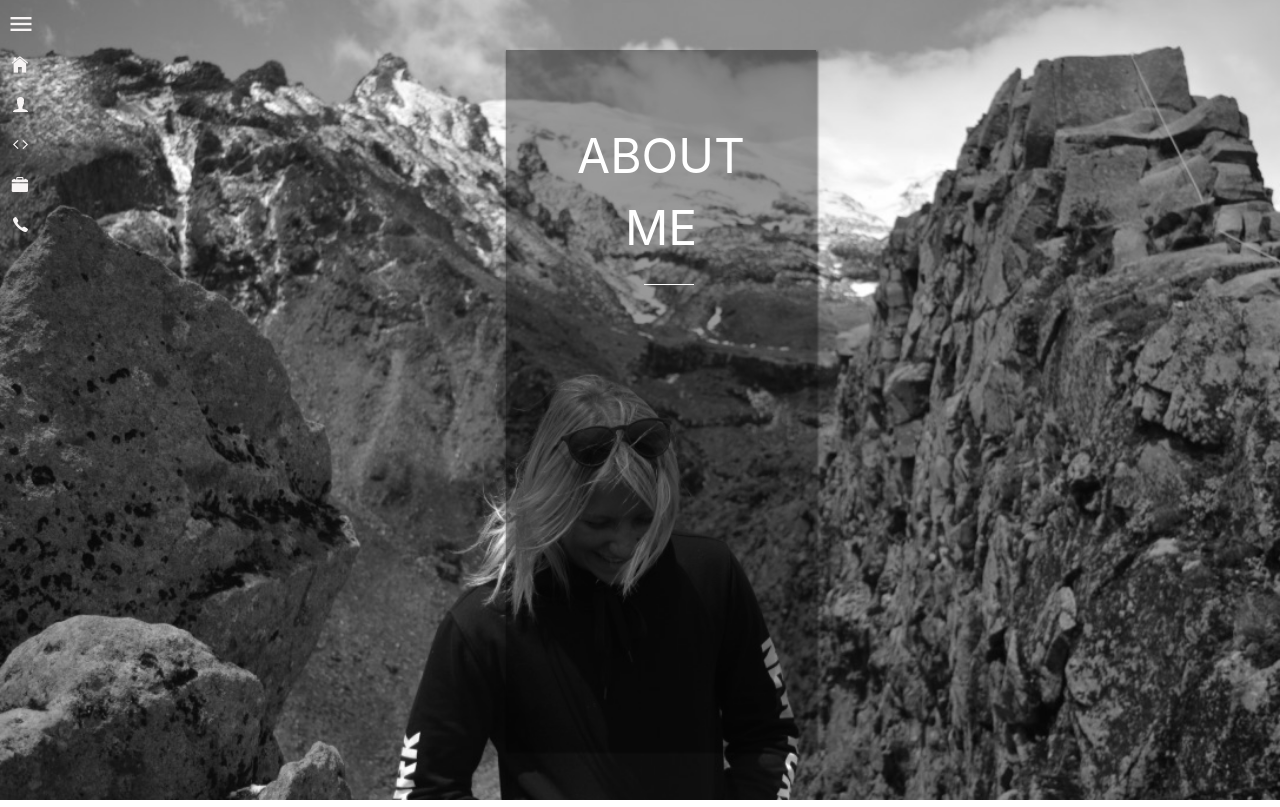
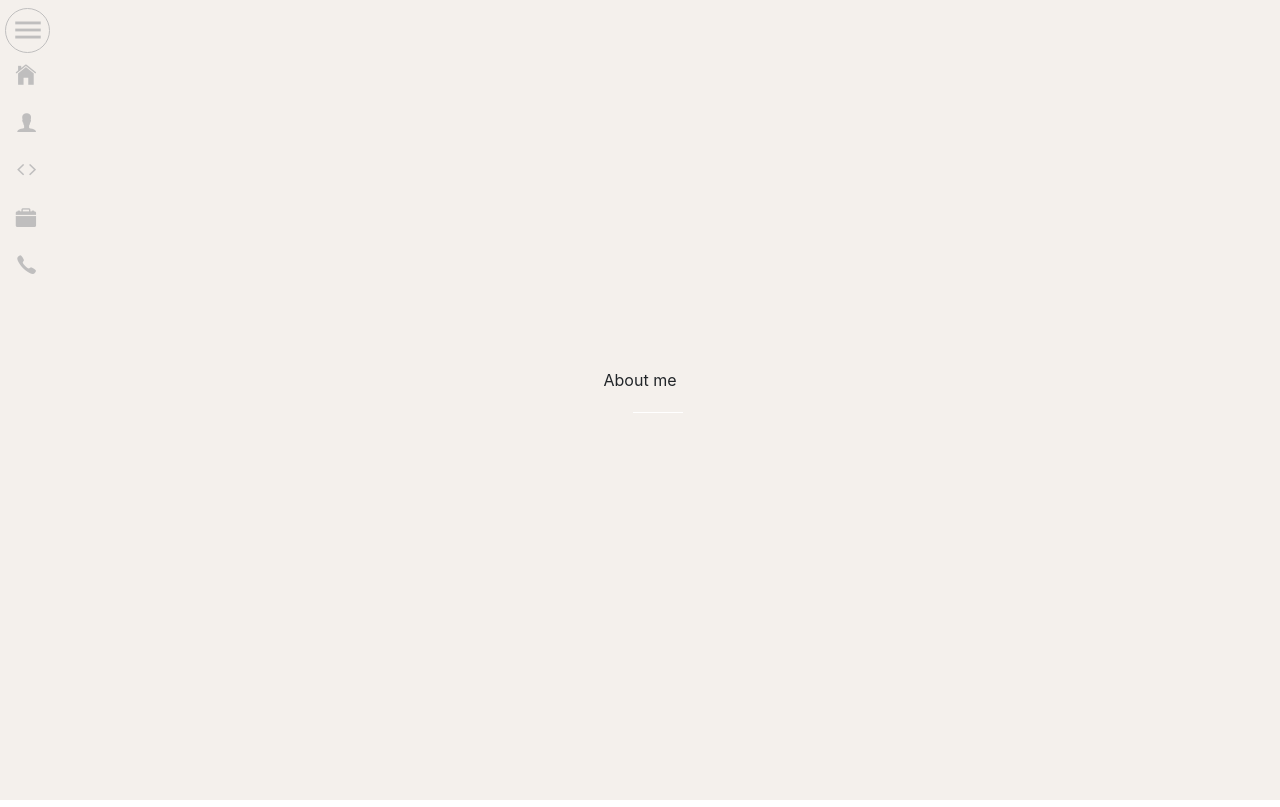
Before and after one commit to lindacool/Linda-portfolio, a Vue app: page /about in a window 1280 px wide. Built offline with nearby package versions, Linux system fonts and the light colour scheme.

Commit message:
contact styl

```diff
--- a/src/assets/main.scss
+++ b/src/assets/main.scss
@@ -11,6 +11,10 @@
 @import url('https://fonts.googleapis.com/css2?family=Noto+Serif:ital,wght@0,400;0,700;1,400;1,700&display=swap');
 
 @import url('https://fonts.googleapis.com/css2?family=Noto+Serif:ital,wght@0,400;0,700;1,400;1,700&family=Playfair+Display&display=swap');
+
+
+
+@import url('https://fonts.googleapis.com/css2?family=Prata&display=swap');
 
 //Icons
 @import 'https://unpkg.com/ionicons@4.2.2/dist/css/ionicons.min.css';
--- a/src/components/Navbar.vue
+++ b/src/components/Navbar.vue
@@ -3,7 +3,9 @@
     <!-- ref tells vue that i want to have a reference in memory to this DOM-element. I can accent whenever i want -->
     <ul ref="nav">
             <div class="image-logo" @click="toggleNav">
-                <span class="material-icons">menu</span>
+                <button class="menu-btn"> <span class="material-icons">
+menu
+</span></button>
             </div>
 
 
@@ -52,9 +54,9 @@ export default {
             margin-block-end: 0;
             padding-inline-start: 0;
             color: rgba(247, 244, 244);
-            left: -150px;
+            left: -145px;
             transition: 300ms ease-in;
-            top: 0px;
+            top: 7px;
             z-index:1;
              cursor: pointer;
 
@@ -72,22 +74,40 @@ export default {
     }
 
     .material-icons{
-        color: rgb(247, 244, 244);
-         margin-left: 6px;
+        color: rgb(191, 190, 190);
+         margin: 2px;
          font-size: 28px;
+
+          @include medium {
+            font-size: 34px;
+            margin-left: -1px;
+            }
     }
 
 
         .image-logo{
-                cursor: pointer;
-                position: fixed;
-                z-index: 1;
-                top:10px;
-                left: 1px;
+
+
+                .menu-btn{
+                    cursor: pointer;
+                    border-radius: 50%;
+                    border: solid 1px rgb(191, 190, 190);
+                    background: none;
+                    height: 45px;
+                    width: 45px;
+                    color: white;
+                    font-size: 10px;
+                    position: fixed;
+                    z-index: 1;
+                    top:8px;
+                    left: 5px;
+
+                }
+
+
+
                 }
             }
-
-
 
             :hover{
                 color: gray;
@@ -102,13 +122,22 @@ export default {
                 margin: 10px 5px 10px 10px;
                 justify-content: space-between;
                 font-weight: 200;
-                color: rgba(247, 244, 244);
+                color: rgb(191, 190, 190);
+
+                @include medium {
+                    font-size: 23px;
+                }
 
 
                 i{
                     margin-right: 7px;
                     font-size: 20px;
-                    color: rgb(247, 244, 244);
+                    color: rgb(191, 190, 190);
+
+                    @include medium {
+                        font-size: 25px;
+                        margin-right: 4px;
+                    }
                 }
 
             }
--- a/src/views/About.vue
+++ b/src/views/About.vue
@@ -20,7 +20,8 @@
 <style lang="scss" scoped>
 
 .background {
-    background-image: url('../assets/img/linda.jpeg');
+    // background-image: url('../assets/img/linda.jpeg');
+    background-color: #f4f0ec;;
     background-position: center;
     background-repeat: no-repeat;
     background-size: cover;
@@ -36,38 +37,6 @@
     justify-content: center;
     overflow: hidden;
 
-    .about{
-      text-align: center;
-      font-size: 2rem;
-      color:white;
-      background-color: rgba(0,0,0,0.4);
-      box-shadow: 1px 2px 2px 1px rgba(0,0,0,0.4);
-      z-index: 1;
-      height: 700px;
-      width: 310px;
-      padding: 20px;
-      margin-left: 42px;
-
-        @include medium {
-                padding: 70px;
-            }
-      .aboutMe
-      {
-         text-transform: uppercase;
-          font-weight: 400;
-
-
-         @include medium {
-                font-size: 3rem;
-            }
-      }
-      .education{
-        font-size: 1.1rem;
-        padding-top: 2px;
-         @include medium {
-                font-size: 2rem;
-            }
-      }
 
       .line{
         border-bottom: 1px solid white;
@@ -80,9 +49,6 @@
     }
 
   }
-
-
-}
 
 
 
--- a/src/views/Contact.vue
+++ b/src/views/Contact.vue
@@ -3,7 +3,7 @@
   <div class="row">
       <div class="left col-sm-12 col-md-6 col-lg-6 d-flex p-0 m-0">
         <div class="contact m-0 ">
-         <div class="uppercase">Contact</div>
+         <div class="uppercase">Say Hi!</div>
         </div>
 
       </div>
@@ -11,12 +11,9 @@
 
       <div class="right col-sm-12 col-md-6 col-lg-6">
         <div class="contact-me">
-
-          <div class="uppercase">Contact
-          </div>
-          <div class="contact">076-8222455</div>
-          <div class="contact">Stockholm</div>
-          <div class="contact">Linda.andersson@Medinstitutet.se</div>
+          <div class="contact"> <span class="material-icons">call</span> 076-8222455</div>
+          <div class="contact"> <span class="material-icons">room</span> Stockholm</div>
+          <div class="contact"><span class="material-icons">email</span> Linda.andersson@Medinstitutet.se</div>
         </div>
 
 
@@ -37,7 +34,7 @@ export default {
 
 .background {
     // background-image: url('../assets/img/linda.jpeg');
-    background-color: rgb(49, 48, 48);
+    background-color: rgba(#919891, 0.8);
     background-position: center;
     background-repeat: no-repeat;
     background-size: cover;
@@ -48,11 +45,11 @@ export default {
 
 
         .contact{
-          font-family: $fontFamily;
+          font-family: 'Prata', serif;
           font-size: 400;
           padding-top:300px;
           padding-left: 30%;
-          color:white;
+          color:black;
           font-size: 60px;
           font-weight: 200;
 
@@ -73,13 +70,14 @@ export default {
 
       .right{
          .contact-me{
+           font-size: 25px;
            .uppercase
            {
             text-transform: uppercase;
             padding: 20px 0px 10px 0px;
            }
 
-          color:white;
+          color:black;
           padding-left: 30%;
 
 
--- a/src/views/Home.vue
+++ b/src/views/Home.vue
@@ -5,7 +5,7 @@
         <div class="section">
 
       <div class="myName">
-        <p class="Name"> {{title}}</p>
+        <p class="name"> {{title}}</p>
        <div class="line"></div>
         <p class="education">{{body}}</p>
        <vue-typer text='Hello'></vue-typer>
@@ -13,7 +13,7 @@
 
       <div class="video-container">
       <video autoplay loop muted id="videoBG">
-        <source src="../assets/video/sun.mp4" type="video/mp4" >
+        <source src="../assets/video/hav.mp4" type="video/mp4" >
       </video>
       </div>
       </div>
@@ -57,17 +57,15 @@ export default {
       color:white;
       border: white solid 1px;
       z-index: 1;
-      padding: 20px;
+      padding: 30px;
       opacity: 0.8;
-      margin-left: 42px;
 
         @include medium {
                 padding: 70px;
             }
-      .Name
+      .name
       {
          text-transform: uppercase;
-          font-weight: 400;
           font-size: 1.5rem;
 
          @include medium {
@@ -86,7 +84,7 @@ export default {
         border-bottom: 1px solid white;
         width: 50px;
         margin: 20px;
-        margin-left: 40%;
+        margin-left: 35%;
       }
 
 
--- a/src/views/Work.vue
+++ b/src/views/Work.vue
@@ -74,6 +74,8 @@ export default {
 
 <style lang="scss" scoped>
 .background {
+  background-color: #4f4f4f;
+  height: 100vh;
 
       .left{
 
@@ -103,7 +105,7 @@ export default {
             display: flex;
             flex-direction: column;
             text-align: center;
-             border: none;
+            border: none;
             margin: 0px;
 
 
@@ -121,6 +123,8 @@ export default {
                text-align: center;
                border: none;
                transition: transform 2s;
+                width: 300px;
+               height: 250px;
                margin-left:70px;
                margin-top: 5px;
 
```
